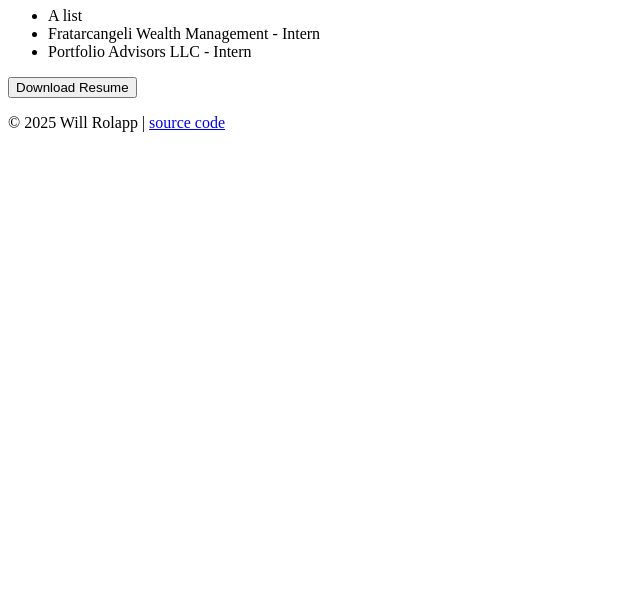
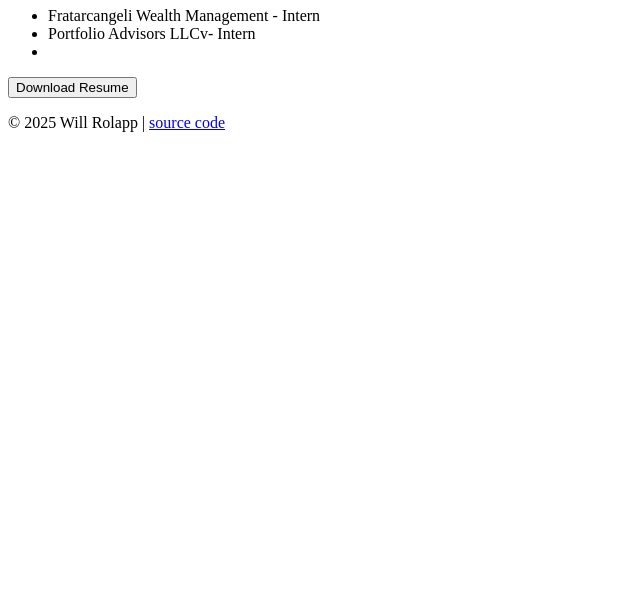
Before and after one commit to wrolapp/my_website, a plain HTML site: page experience.html in a window 1280 px wide. Shown: the part 195-800 px from the top of the page, without its empty margins (0-640 px from the left). Drawn offline with Linux system fonts and the light colour scheme.

Commit message:
Update experience.html

```diff
--- a/experience.html
+++ b/experience.html
@@ -21,10 +21,10 @@
     <div class="page">
       <h1>Professional Experience</h1>
       <ul>
-        <li>A list</li>
         <li>Fratarcangeli Wealth Management - Intern</li>
-        <li>Portfolio Advisors LLC - Intern
-      </Detroit Tigers Baseball - Sales Internli>
+        <li>Portfolio Advisors LLCv- Intern</li>
+        <li>
+      </li>
       </ul>
       <button id="download-resume" type="button" name="button">Download Resume</button>
     </div>
```
